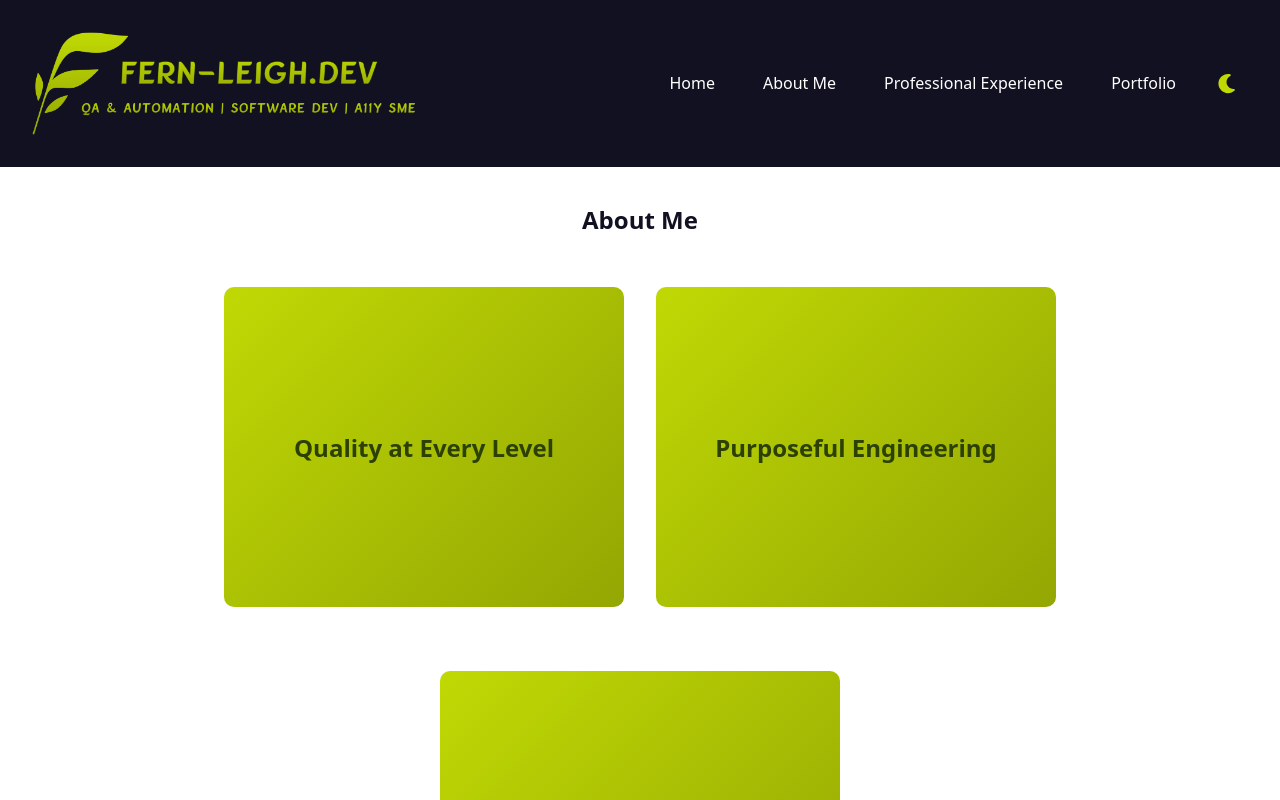
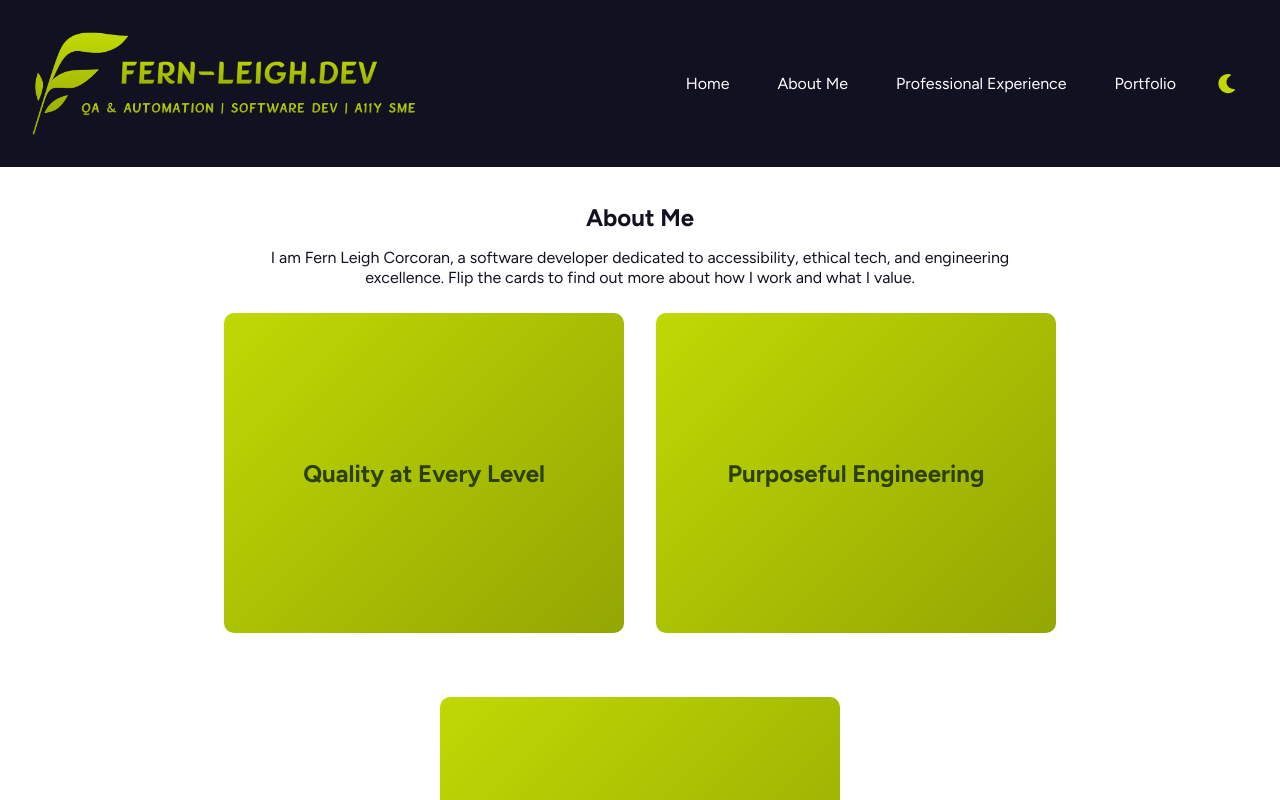
Before and after one commit to aurorastormbutterfly/fern-leigh-dev, a Next.js app: page /about in a window 1280 px wide. Shown: the top 800 px of the page. Built offline with nearby package versions, Linux system fonts and the light colour scheme.

Commit message:
update styling on about me page - add sitewide font

```diff
--- a/src/app/about/about.module.scss
+++ b/src/app/about/about.module.scss
@@ -8,6 +8,17 @@
 
   @media (min-width: $breakpoint-md) {
     padding: 1rem;
+
+    h2 {
+      margin-bottom: 0;
+    }
+
+    p {
+      text-align: center;
+      max-width: 58vw;
+      margin-bottom: 1.5rem;
+      line-height: 1.3;
+    }
   }
 }
 
@@ -16,7 +27,7 @@
   flex-direction: column;
   align-items: center;
   gap: 2rem;
-  margin: 2rem 0;
+  // margin: 2rem 0;
   perspective: 62.5rem; /* Creates the 3D space for the flip cards */
 
   @media (min-width: $breakpoint-md) {
--- a/src/app/about/page.tsx
+++ b/src/app/about/page.tsx
@@ -5,6 +5,11 @@
   return (
     <div className={styles.about}>
       <h2>About Me</h2>
+      <p>
+        I am Fern Leigh Corcoran, a software developer dedicated to
+        accessibility, ethical tech, and engineering excellence. Flip the cards
+        to find out more about how I work and what I value.
+      </p>
 
       <div className={styles.flipCardContainer}>
         <FlipCard
@@ -14,13 +19,14 @@
         />
         <FlipCard
           title="Purposeful Engineering"
-          details={`I am driven by the technical challenge of creating clean, well-architected software that delights users and can be scaled and maintained with ease. My experience as a Consultant Engineer at Thoughtworks provided the opportunity to see Agile best practices and clean code principles applied across a range of tech stacks at enterprise and government level. This exposure to various tools and architectures provides the basis of knowledge I use to make informed technical decisions. \n \nAs a freelance consultant, I have honed my focus on user-centric software. I am a T-shaped engineer, balancing a strong foundation in backend development and infrastructure with a specialist focus on using frontend JavaScript and TypeScript frameworks to build intuitive user experiences. My interest in going deep on tools and best practices naturally led me into mentoring and training other developers, as I enjoy sharing the technical rigour required to build robust and sustainable systems.`}
+          details={`
+            I am driven by the technical challenge of creating clean, well-architected software that delights users and can be scaled and maintained with ease. My experience as a Consultant Engineer at Thoughtworks provided the opportunity to see Agile best practices and clean code principles applied across a range of tech stacks at enterprise and government level. This exposure to various tools and architectures provides the basis of knowledge I use to make informed technical decisions. \n \nAs a freelance consultant, I have honed my focus on user-centric software. I am a T-shaped engineer, balancing a strong foundation in backend development and infrastructure with a specialist focus on using frontend JavaScript and TypeScript frameworks to build intuitive user experiences. My interest in going deep on tools and best practices naturally led me into mentoring and training other developers, as I enjoy sharing the technical rigour required to build robust and sustainable systems.`}
           flipDirection="vertical"
           color="brightFern"
         />
         <FlipCard
           title="Accessibility & Inclusion"
-          details={`Learning about accessibility and EDI went hand in hand with learning about myself. As a neurodivergent individual, I experience the world differently, which informs my commitment to building inclusive digital spaces. My time at Thoughtworks provided an environment where bringing our whole selves to work was encouraged, and this provided an avenue to discover my passion in this area, leading a major accessibility overhaul and contributing to UK EDI policy and working groups. \n \n I believe that advocacy is an ongoing process of creating environments where everyone can thrive. I was recently honoured by my colleagues with an award for championing EDI, a recognition I value deeply because it came from the peers I work alongside every day. For me, ethical tech, technical accessibility, and social equity are inseparable parts of the same goal: ensuring that the systems we build are truly open to everyone.
+          details={`Learning about accessibility and EDI has gone hand in hand with learning about myself. As a neurodivergent individual, I experience the world differently, which informs my commitment to building inclusive digital spaces. My time at Thoughtworks provided an environment where bringing our whole selves to work was encouraged, and this provided an avenue to discover my passion in this area, leading a major accessibility overhaul and contributing to UK EDI policy and working groups. \n \n I believe that advocacy is an ongoing process of creating environments where everyone can thrive. I was recently honoured by my colleagues with an award for championing EDI, a recognition I value deeply because it came from the peers I work alongside every day. For me, ethical tech, technical accessibility, and social equity are inseparable parts of the same goal: ensuring that the systems we build are truly open to everyone.
             `}
           color="brightFern"
         />
--- /dev/null
+++ b/src/app/fonts.ts
@@ -0,0 +1,15 @@
+import { Figtree } from "next/font/google";
+
+/**
+ * Configure the Figtree font from Google Fonts.
+ *
+ * This is a variable font.
+ * Available weights: 300-900
+ *
+ * @see https://fonts.google.com/specimen/Figtree
+ */
+export const figtree = Figtree({
+  subsets: ["latin"],
+  display: "swap",
+  variable: "--font-figtree", // Define a CSS variable for Figtree
+});
--- a/src/app/globals.scss
+++ b/src/app/globals.scss
@@ -25,3 +25,8 @@
   margin: 0;
   min-height: 100vh;
 }
+
+body {
+  font-family: var(--font-figtree);
+  margin: 0;
+}
--- a/src/app/layout.tsx
+++ b/src/app/layout.tsx
@@ -7,6 +7,7 @@
 import Navbar from "@/components/Navbar/Navbar";
 import Placeholder from "./placeholder";
 import { SHOW_PLACEHOLDER } from "@/config";
+import { figtree } from "./fonts";
 
 export const metadata: Metadata = {
   title: "Fern Leigh Dev | Portfolio",
@@ -20,7 +21,11 @@
 }>) {
   if (SHOW_PLACEHOLDER) {
     return (
-      <html lang="en" data-theme="dark">
+      <html
+        lang="en"
+        data-theme="dark"
+        className={`${figtree.className} ${figtree.variable}`}
+      >
         <head>
           <link rel="icon" href="/favicon.png" />
           <link rel="apple-touch-icon" href="/favicon.png" />
@@ -39,7 +44,11 @@
   }
 
   return (
-    <html lang="en" data-theme="dark">
+    <html
+      lang="en"
+      data-theme="dark"
+      className={`${figtree.className} ${figtree.variable}`}
+    >
       <head>
         <link rel="icon" href="/favicon.png" />
         <link rel="apple-touch-icon" href="/favicon.png" />
--- a/src/components/FlipCard/FlipCard.module.scss
+++ b/src/components/FlipCard/FlipCard.module.scss
@@ -37,14 +37,17 @@
   -webkit-backface-visibility: hidden;
   backface-visibility: hidden;
   display: flex;
+  flex-direction: column;
   align-items: center;
   justify-content: center;
   border-radius: 0.625rem;
   padding: 1rem;
   box-sizing: border-box;
+  text-align: center;
 
   h2 {
     font-size: clamp(1rem, 2.5vw, 1.5rem);
+    margin: 0;
   }
   p {
     font-size: clamp(0.6rem, 2.5vw, 0.8rem);
@@ -57,8 +60,8 @@
     color: $darkFern;
   }
   .flipCardBack {
-    background: $darkFern-gradient;
-    color: $brightFern;
+    background: $brightFern-gradient;
+    color: $darkFern;
   }
 }
 
@@ -69,8 +72,8 @@
       color: $brightFern;
     }
     .flipCardBack {
-      background: $brightFern-gradient;
-      color: $darkFern;
+      background: $darkFern-gradient;
+      color: $brightFern;
     }
   }
 }
@@ -81,8 +84,8 @@
     color: $darkRust;
   }
   .flipCardBack {
-    background: $darkRust-gradient;
-    color: $brightRust;
+    background: $brightRust-gradient;
+    color: $darkRust;
   }
 }
 
@@ -93,8 +96,8 @@
       color: $brightRust;
     }
     .flipCardBack {
-      background: $brightRust-gradient;
-      color: $darkRust;
+      background: $darkRust-gradient;
+      color: $brightRust;
     }
   }
 }
```
Also changed, not shown: jest.setup.js (+14 -0 lines).
